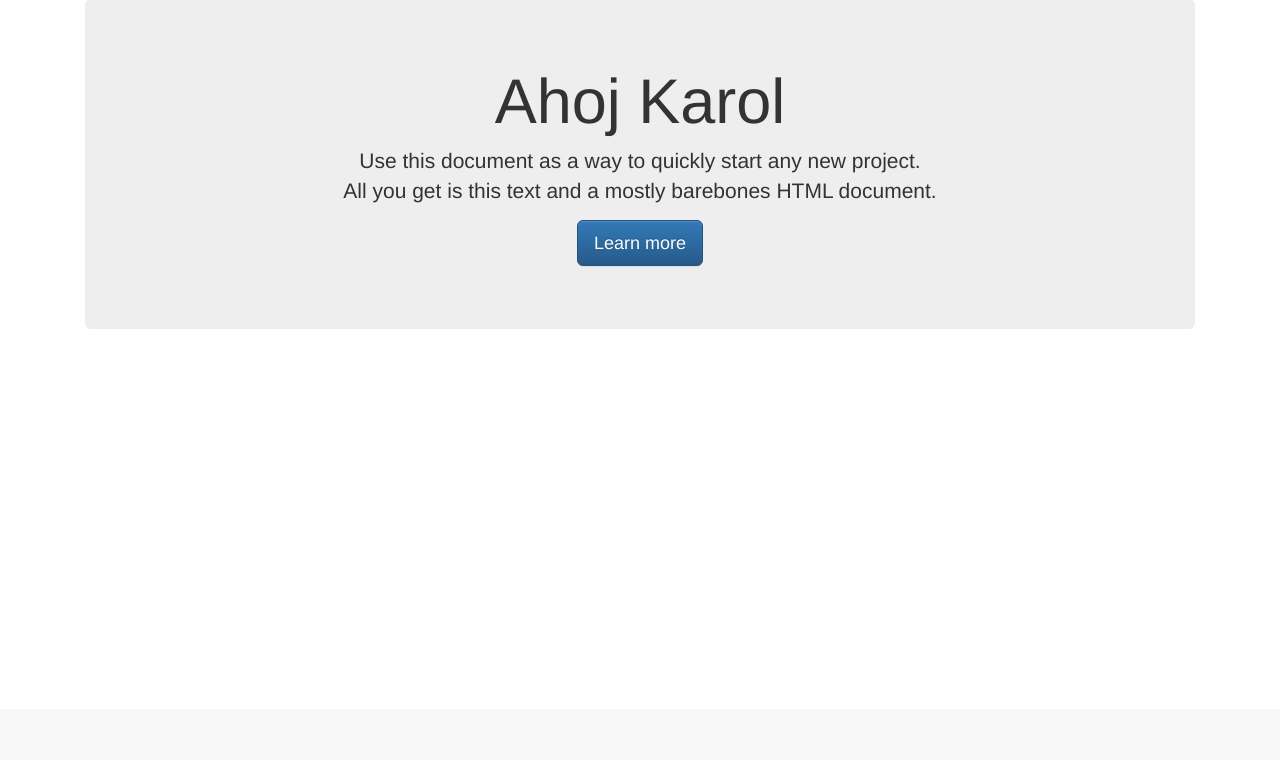
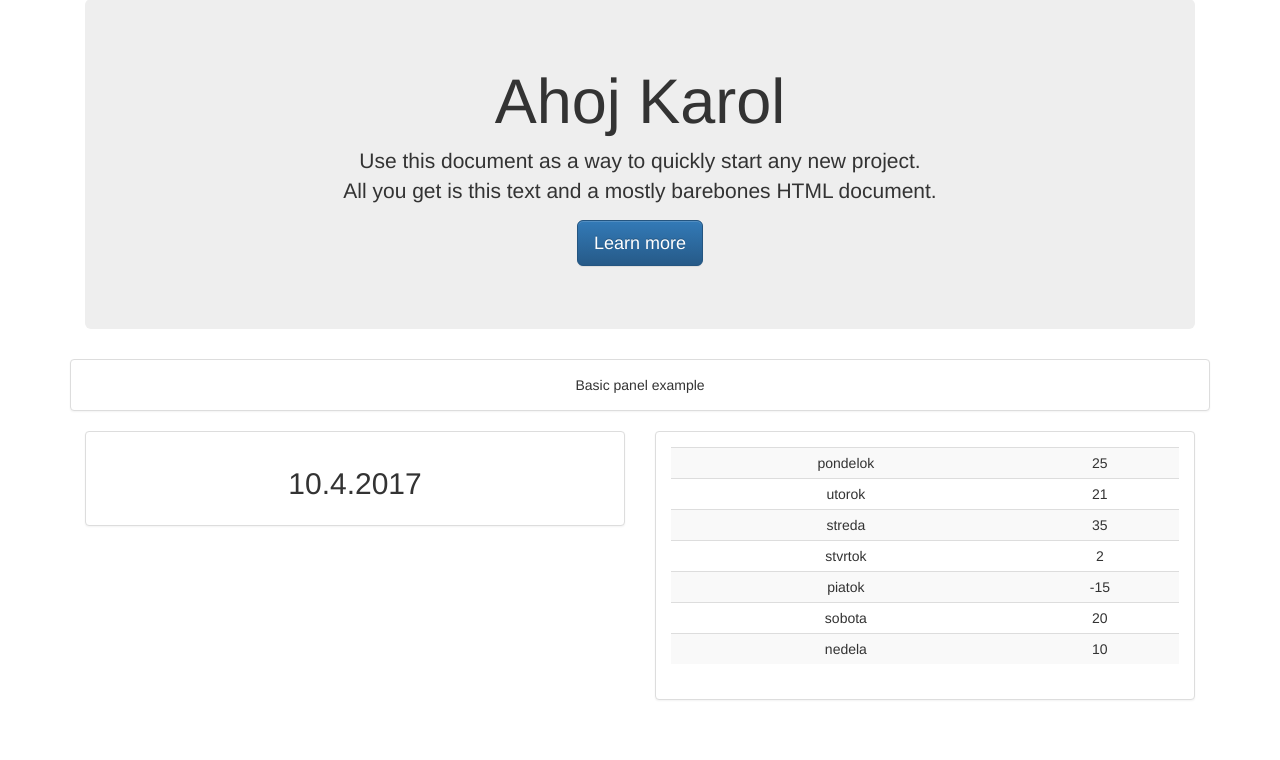
Before and after one commit to QppZoon/company, a CodeIgniter app: page /company/ in a window 1280 px wide. Shown: the part 91-851 px from the top of the page. Before the commit the page ends 358 px from the top, so only its background shows below. Run offline with CodeIgniter, Linux system fonts and the light colour scheme.

Commit message:
upraveny home

```diff
--- a/application/controllers/Home.php
+++ b/application/controllers/Home.php
@@ -21,6 +21,15 @@ class Home extends CI_Controller {
 	public function index()
 	{
 		$data['meno'] = "Karol";
+		$data['dnes'] = date("j.n.Y");
+        $data['teploty']['pondelok'] = 25.0;
+        $data['teploty']['utorok'] = 21.0;
+        $data['teploty']['streda'] = 35.0;
+        $data['teploty']['stvrtok'] = 2.0;
+        $data['teploty']['piatok'] = -15.0;
+        $data['teploty']['sobota'] = 20.0;
+        $data['teploty']['nedela'] = 10.0;
+
 		$this->load->view('template/header');
         $this->load->view('template/navigation');
         $this->load->view('home',$data);
--- a/application/views/home.php
+++ b/application/views/home.php
@@ -6,8 +6,32 @@
             <p class="lead">Use this document as a way to quickly start any new project.<br> All you get is this text and a mostly barebones HTML document.</p>
             <p><a class="btn btn-primary btn-lg" href="#" role="button">Learn more</a></p>
         </div>
-
-
+          <div class="row">
+            <div class="span-12 panel panel-default">
+              <div class="panel-body">
+                  Basic panel example
+              </div>
+            </div>
+          </div>
+          <div class="row">
+              <div class="col-md-6">
+                  <div class="span-6 panel panel-default">
+                      <div class="panel-body">
+                          <h2><?php echo $dnes;?></h2>
+                      </div>
+                  </div>
+              </div>
+              <div class="col-md-6">
+                  <div class="span-6 panel panel-default">
+                      <div class="panel-body">
+                          <table class="table table-condensed table-striped">
+                              <?php foreach ($teploty as $key => $value) {?>
+                              <tr><td><?php echo $key;?></td><td><?php echo $value;?></td></tr>
+                              <?php }?>
+                          </table>
+                      </div>
+                  </div>
+              </div>
+          </div>
       </div>
-
     </div><!-- /.container -->
--- a/application/views/template/footer.php
+++ b/application/views/template/footer.php
@@ -2,7 +2,7 @@
     ================================================== -->
     <!-- Placed at the end of the document so the pages load faster -->
     <script src="https://ajax.googleapis.com/ajax/libs/jquery/1.12.4/jquery.min.js"></script>
-    <script>window.jQuery || document.write('<script src="../../assets/js/vendor/jquery.min.js"><\/script>')</script>
+<!--    <script>window.jQuery || document.write('<script src="../../assets/js/vendor/jquery.min.js"><\/script>')</script>-->
     <script src="<?php echo base_url();?>assets/js/bootstrap.min.js"></script>
   </body>
 </html>
```
